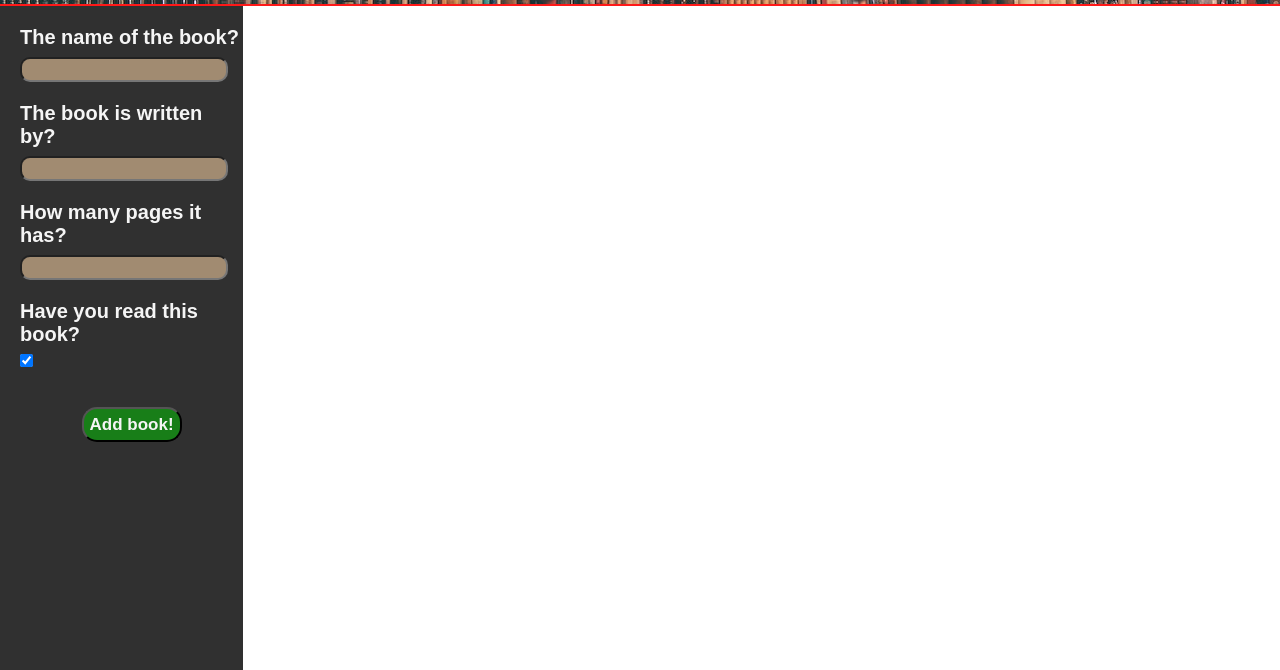
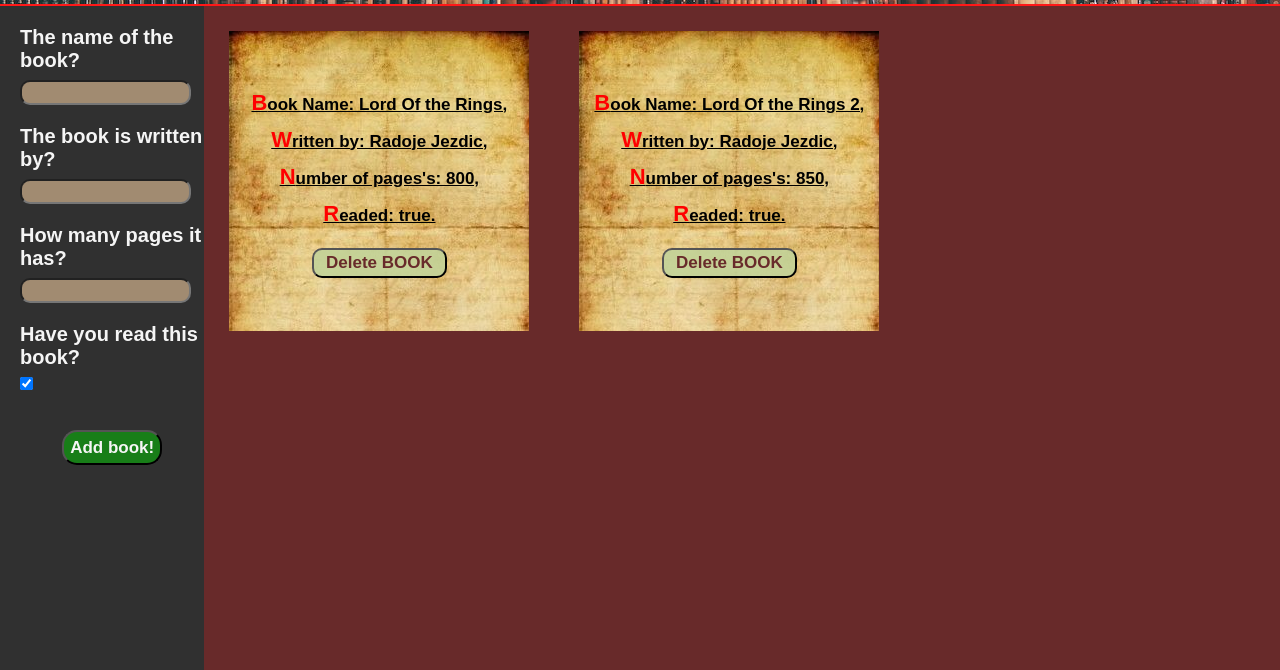
Before and after one commit to JustKesy/Project-Library, a plain HTML site: page index.html in a window 1280 px wide. Shown: the part 130-800 px from the top of the page. Drawn offline with Linux system fonts and the light colour scheme.

Commit message:
Make functions for: Add new book object in the myLibrary array; Function print() for putting those object on page; Function for deleting book from page and array. And set up CSS rules of the page

```diff
--- a/index.html
+++ b/index.html
@@ -9,7 +9,7 @@
   <body>
     <header><h1>Kesy's Library</h1></header>
     <section class="library">
-      <div class="addBook">
+      <form class="addBook">
         <ul>
           <li>
             <label for="title">The name of the book?</label
@@ -27,9 +27,9 @@
             <label for="read">Have you read this book?</label
             ><input type="checkbox" name="readed" id="read" checked />
           </li>
-          <li><button class="add-book" type="button">Add book!</button></li>
+          <li><button class="add-book" type="submit">Add book!</button></li>
         </ul>
-      </div>
+      </form>
       <div class="shelves"></div>
     </section>
   </body>
--- a/script.js
+++ b/script.js
@@ -1,13 +1,65 @@
-let myLibrary = [];
+const form = document.forms[0];
+const shelves = document.querySelector(".shelves");
+const myLibrary = [
+  {
+    title: "Lord Of the Rings",
+    author: "Radoje Jezdic",
+    pages: 800,
+    read: true,
+  },
+  {
+    title: "Lord Of the Rings 2",
+    author: "Radoje Jezdic",
+    pages: 850,
+    read: true,
+  },
+];
 
-function book(title, author, pages, read) {
+function Book(title, author, pages, read) {
   this.title = title;
   this.author = author;
   this.pages = pages;
   this.read = read;
-  alert(
-    `This book name is ${this.title}, by ${this.author}, and it has ${this.pages} pages. And it's ${this.read} it`
-  );
 }
 
-function addBookToLibrary() {}
+form.addEventListener("submit", (e) => {
+  e.preventDefault(); //sprecavanje ponovnog ucitavanja stranice
+
+  const newBook = new Book(
+    form.title.value,
+    form.author.value,
+    form.pages.value,
+    form.read.checked
+  );
+  myLibrary.push(newBook);
+  print();
+  form.reset();
+});
+
+function newElement(book) {
+  const el = document.createElement("div");
+  el.classList.add("book-card");
+  el.innerHTML = `<p>Book Name: ${book.title},</p><p>Written by: ${book.author},</p><p>Number of pages's: ${book.pages},</p><p>Readed: ${book.read}.</p>
+  <button>Delete BOOK</button>`;
+  return el;
+}
+
+function deleteBook(index) {
+  myLibrary.splice(index, 1);
+  print();
+}
+
+function print() {
+  shelves.innerHTML = "";
+  for (let i = 0; i < myLibrary.length; i++) {
+    shelves.appendChild(newElement(myLibrary[i]));
+  }
+  let btn = document.querySelectorAll(".book-card > button");
+  const buttons = [...btn];
+  for (let i = 0; i < buttons.length; i++) {
+    buttons[i].setAttribute("value", i);
+    buttons[i].addEventListener("click", (e) => deleteBook(e.target.value));
+  }
+}
+
+print();
--- a/style.css
+++ b/style.css
@@ -33,8 +33,10 @@ h1 {
   background-color: #000000cf;
 }
 .shelves {
-  display: grid;
-  grid-template-columns: repeat(auto-fill, minmax(300px, 1fr));
+  display: flex;
+  flex-wrap: wrap;
+  background-color: #682a2a;
+  width: 100%;
 }
 ul {
   margin-top: 20px;
@@ -83,3 +85,41 @@ input:focus {
 .add-book:active {
   box-shadow: 3px 3px 4px red;
 }
+
+.book-card {
+  width: 300px;
+  height: 300px;
+  display: flex;
+  flex-direction: column;
+  align-items: center;
+  justify-content: center;
+  margin: 25px;
+  background: url(/img/oldpaper.jpg);
+}
+.book-card > p {
+  line-height: 35px;
+  font-weight: bold;
+  font-size: 17px;
+  text-decoration: underline;
+}
+
+.book-card > p::first-letter {
+  color: red;
+  font-size: 22px;
+}
+
+.book-card > button {
+  font-size: 17px;
+  font-weight: bold;
+  color: #682a2a;
+  margin-top: 15px;
+  width: 135px;
+  height: 30px;
+  border-radius: 10px;
+  display: block;
+  background-color: #c2d399e0;
+}
+.book-card > button:hover {
+  background-color: rgba(126, 45, 45, 0.726);
+  color: whitesmoke;
+}
```
Also changed, not shown: img/oldpaper.jpg (added).
